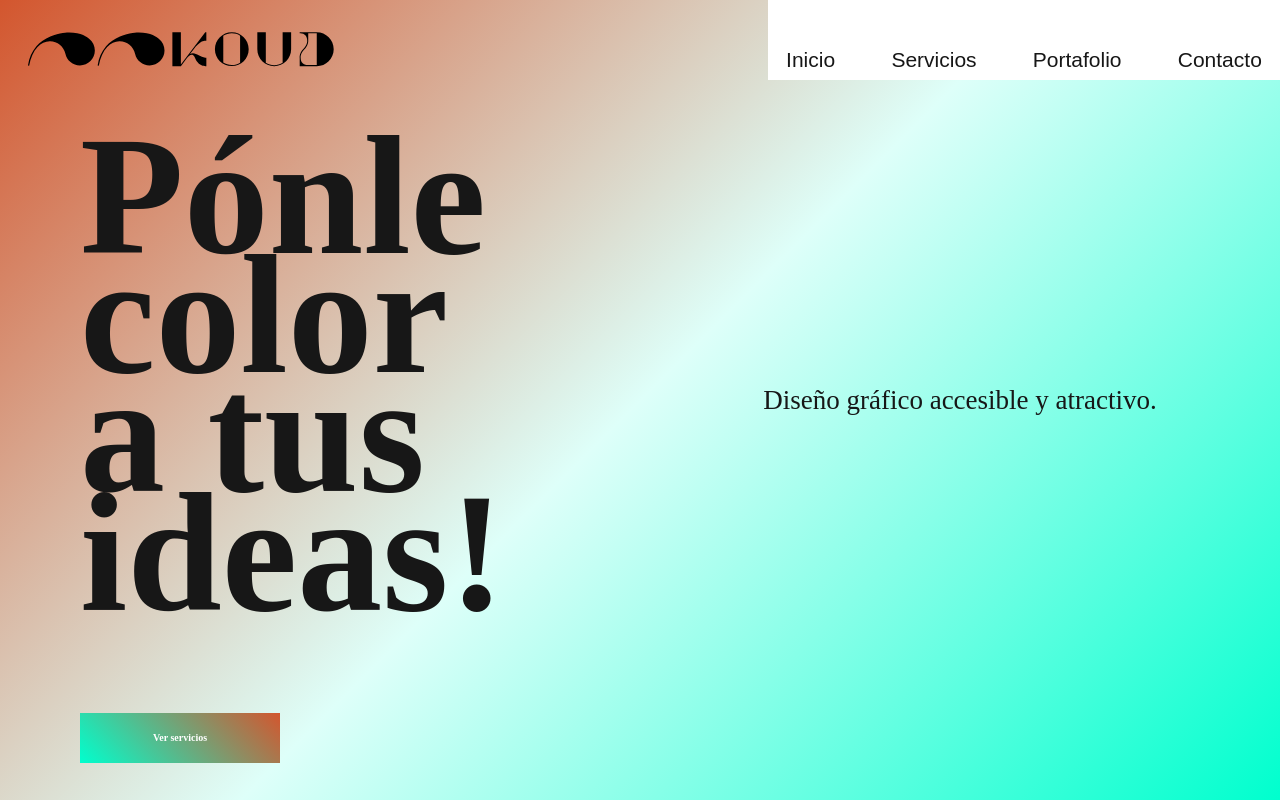
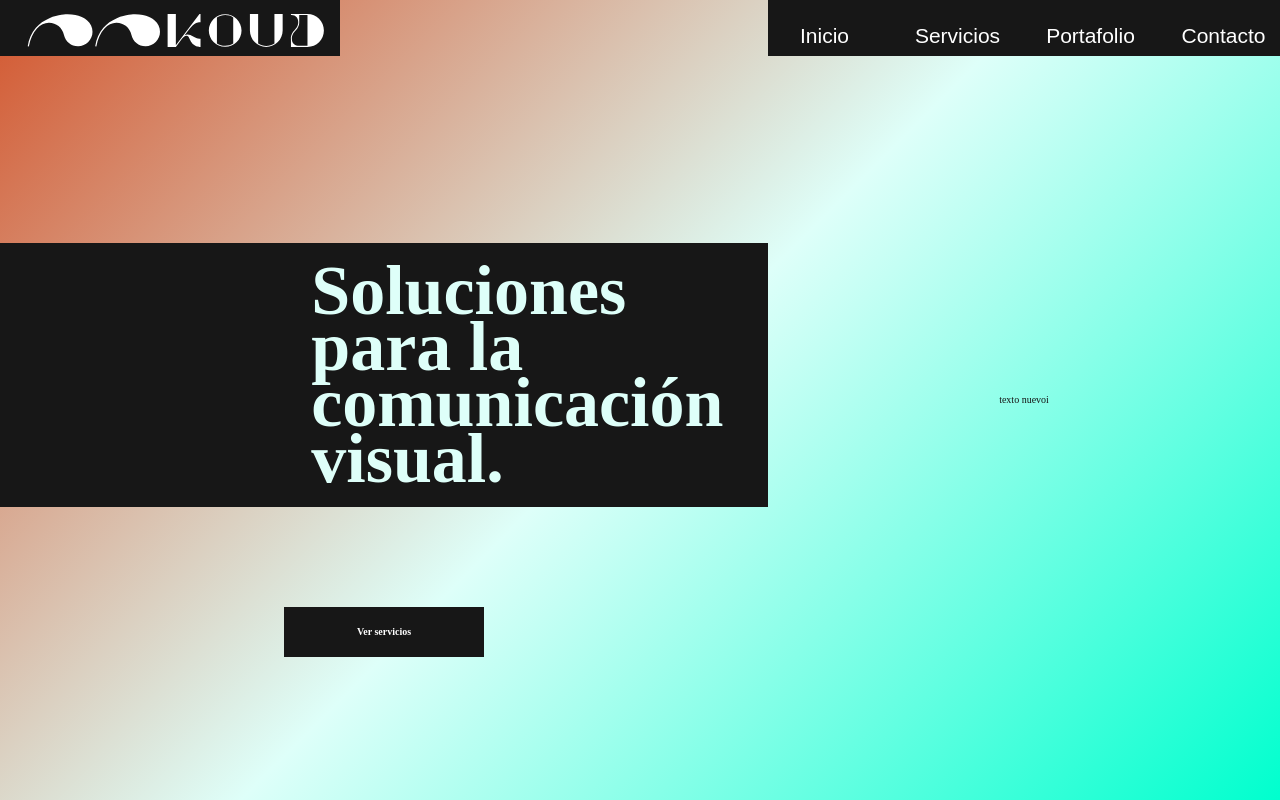
Before and after one commit to dreloker/pv2.0, a Flask app: page / in a window 1280 px wide. Run offline with Flask 3, Linux system fonts and the light colour scheme; some web fonts are replaced.

Commit message:
correciones y avances 15.06.2025

```diff
--- a/static/css/style.css
+++ b/static/css/style.css
@@ -38,7 +38,7 @@ h1 {
 header {
     position: fixed;
     width: 100%;
-    height: 10vh;
+    height: 7vh;
     top: 0;
     z-index: 100;
     display: flex;
@@ -54,14 +54,16 @@ header {
     align-items: flex-end;
     height: 100%;
     padding-left: 2rem;
-    padding-bottom: 1rem;
+    background-color: var(--negros);
   }
 
   .logo svg {
     display: block;
     width: 320px;
-    color: var(--negros);
-    position: static; /* elimina el relative innecesario */
+    position: static;
+    fill: var(--blanco);
+    padding-bottom: 0.5rem;
+    padding-right: 1rem;
   }
 
   .navegacion {
@@ -71,7 +73,7 @@ header {
     width: 40%;
     height: 100%;
     right: 0;
-    background-color: var(--blanco);
+    background-color: var(--negros);
   }
 
 nav ul {
@@ -83,35 +85,43 @@ header {
   margin-bottom: 1rem;
 }
 
+nav li {
+  flex: 1;
+}
+
 nav li a {
-    flex: 1;
+  position: relative;
+  display: block;
+  width: 100%;
   text-decoration: none;
   font-family: var(--fparrafos);
   font-size: 2.1rem;
   font-weight: 300;
-  }
-
-  .nav__enlace {
-    color: var(--negros);
-    text-decoration: none;
+  color: var(--blanco);
+  text-align: center;
   transition: color 0.3s ease;
 }
 
-  .nav__enlace:hover {
-    color: var(--primario)
+/* Subrayado animado */
+nav li a::after {
+  content: '';
+  position: absolute;
+  left: 0;
+  bottom: -1rem;
+  width: 100%;
+  height: 2px;
+  background-color: var(--blanco);
+  transform: scaleX(0);
+  transform-origin: left;
+  transition: transform 0.5s ease;
 }
 
-  .nav__enlace:active {
-  color: var(--secundario);
-  }
-
-  .nav__enlace:focus {
-  outline: none;
+nav li a:hover::after {
+  transform: scaleX(1);
 }
 
 
 /* Inicio contenido */
-
 main {
     display: flex;
     justify-content: center;
@@ -120,28 +130,36 @@ main {
     height: 100vh;
     top: 10vh;
     background: linear-gradient(var(--angle, -45deg), var(--primario), var(--claros), var(--secundario));
-    transition: background 0.2s ease;
+    transition: background 0.5s ease;
 }
 
 /*hero izquierda*/
+.hero {
+  width: 60%;
+  height: 100%;
+  z-index: 20;
+  display: flex;
+  align-items: center;
+  flex-direction: column;
+  justify-content: center;
+}
 
-.hero {
-  width: 50%;
-  height: 100%;
+.heroizq-wrapper {
+  width: 100%;
   display: flex;
-  justify-content: center;
   flex-direction: column;
-  z-index: 20;
+  align-items: flex-end;
+  background-color: var(--negros);
+  padding: 2rem;
 }
 
 .heroizq {
-  width: 80%;
+  width: 60%;
   font-family: var(--fheading);
-  color: var(--negros);
-  font-size: 17rem;
+  color: var(--claros);
+  font-size: 7rem;
   font-weight: 900;
-  line-height: 0.7;
-  padding-left: 8rem;
+  line-height: 0.8;
 }
 
 .btn-cta {
@@ -152,7 +170,7 @@ main {
   width: 200px;
   height: 50px;
   top: 10rem;
-  left: 8rem;
+  left: 0;
   color: white;
   text-decoration: none;
   font-weight: bold;
@@ -171,7 +189,7 @@ main {
 }
 
 .btn-cta {
-  background: linear-gradient(45deg, var(--primario), var(--secundario));
+  background-color: var(--negros);
   z-index: 0;
 }
 
@@ -181,7 +199,7 @@ main {
 
 /*hero derecha*/
 .hero-cta {
-  width: 50%;
+  width: 40%;
   height: 100%;
   display: flex;
   align-items: center;
--- a/static/js/script.js
+++ b/static/js/script.js
@@ -1,6 +1,20 @@
+let currentAngle = -45;
+let targetAngle = -45;
+
 document.addEventListener("mousemove", function(e) {
   const x = e.clientX / window.innerWidth;
   const y = e.clientY / window.innerHeight;
-  const angle = Math.atan2(y - 0.5, x - 0.5) * (180 / Math.PI);
-  document.body.style.setProperty('--angle', `${angle}deg`);
+  targetAngle = Math.atan2(y - 0.5, x - 0.5) * (180 / Math.PI);
 });
+
+function animate() {
+  // Lerp: suaviza la transición entre currentAngle y targetAngle
+  currentAngle += (targetAngle - currentAngle) * 0.03;
+
+  // Aplica el valor interpolado como variable CSS
+  document.querySelector('main').style.setProperty('--angle', `${currentAngle}deg`);
+
+  requestAnimationFrame(animate);
+}
+
+animate(); // Inicia el loop de animación
--- a/templates/index.html
+++ b/templates/index.html
@@ -52,19 +52,14 @@
     </header>
     <main>
         <section class="hero">
-            <h2 class="heroizq">Pónle color a tus ideas!</h2>
+            <div class="heroizq-wrapper">
+            <h1 class="heroizq">Soluciones para la comunicación visual.</h1>
+            </div>
             <a href="/services" class="btn-cta" >Ver servicios</a>
         </section>
         <section class="hero-cta">
             <div class="heroder">
-                <h1>Diseño gráfico accesible y atractivo.</h1>
-            </div>
-            <div class="circulos-container" aria-hidden="true">
-                <div class="circulo c1"></div>
-                <div class="circulo c2"></div>
-                <div class="circulo c3"></div>
-                <div class="circulo c4"></div>
-                <div class="circulo c5"></div>
+                <h2>texto nuevoi</h2>
             </div>
         </section>
     </main>
```
Lines whose indentation alone changed are shown as unchanged.
